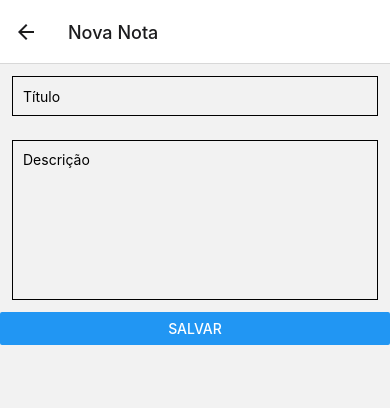
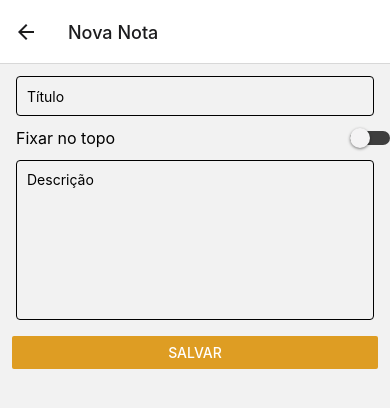
Before and after one commit to rodrigo98rm/ufabc-pgc-app, a React Native app: screen /NewNote in a window 390 px wide. Shown: the top 408 px of the page. Built offline with nearby package versions, Linux system fonts and the light colour scheme.

Commit message:
Pin to top switch

```diff
--- a/src/screens/Home/index.tsx
+++ b/src/screens/Home/index.tsx
@@ -73,7 +73,7 @@ const Home = () => {
         )}
         stickySectionHeadersEnabled
       />
-      <View style={{position: 'absolute', bottom: 8, right: 8}}>
+      <View style={styles.fabContainer}>
         <FloatingActionButton
           onPress={() => {
             navigation.navigate('NewNote');
@@ -106,6 +106,11 @@ const styles = StyleSheet.create({
   description: {
     fontSize: 12,
   },
+  fabContainer: {
+    position: 'absolute',
+    bottom: 8,
+    right: 8,
+  },
 });
 
 export default Home;
--- a/src/screens/NewNote/index.tsx
+++ b/src/screens/NewNote/index.tsx
@@ -5,10 +5,16 @@ import {
   Button,
   StyleSheet,
   ActivityIndicator,
+  Text,
+  Switch,
 } from 'react-native';
+import {COLORS} from '../../utils/colors';
 
 const NewNote = () => {
   const [loading, setLoading] = useState(false);
+  const [isPinned, setIsPinned] = useState(false);
+
+  const toggleSwitch = () => setIsPinned(previousState => !previousState);
 
   const handleSubmit = () => {
     setLoading(true);
@@ -21,12 +27,28 @@ const NewNote = () => {
   return (
     <View>
       <TextInput style={styles.title} placeholder="Título" />
+      <View style={styles.switchContainer}>
+        <Text style={styles.switchText}>Fixar no topo</Text>
+        <Switch
+          trackColor={{false: '#3e3e3e', true: '#ffcf75'}}
+          thumbColor={isPinned ? COLORS.secondary : '#f4f3f4'}
+          ios_backgroundColor="#3e3e3e"
+          onValueChange={toggleSwitch}
+          value={isPinned}
+        />
+      </View>
       <TextInput style={styles.description} multiline placeholder="Descrição" />
 
       {loading ? (
         <ActivityIndicator size="large" />
       ) : (
-        <Button title="Salvar" onPress={handleSubmit} />
+        <View style={styles.buttonContainer}>
+          <Button
+            title="Salvar"
+            onPress={handleSubmit}
+            color={COLORS.secondary}
+          />
+        </View>
       )}
     </View>
   );
@@ -35,17 +57,37 @@ const NewNote = () => {
 const styles = StyleSheet.create({
   title: {
     height: 40,
-    margin: 12,
+    marginVertical: 12,
+    marginHorizontal: 16,
     borderWidth: 1,
     padding: 10,
+    borderRadius: 4,
   },
   description: {
     height: 160,
-    margin: 12,
+    marginHorizontal: 16,
+    marginTop: 12,
+    marginBottom: 16,
+    borderRadius: 4,
     borderWidth: 1,
     padding: 10,
     textAlignVertical: 'top',
   },
+  switchContainer: {
+    flexDirection: 'row',
+    width: '100%',
+    justifyContent: 'space-between',
+    alignItems: 'center',
+    paddingStart: 16,
+  },
+  switchText: {
+    fontSize: 16,
+    color: '#000',
+  },
+  buttonContainer: {
+    width: '100%',
+    paddingHorizontal: 12,
+  },
 });
 
 export default NewNote;
```
